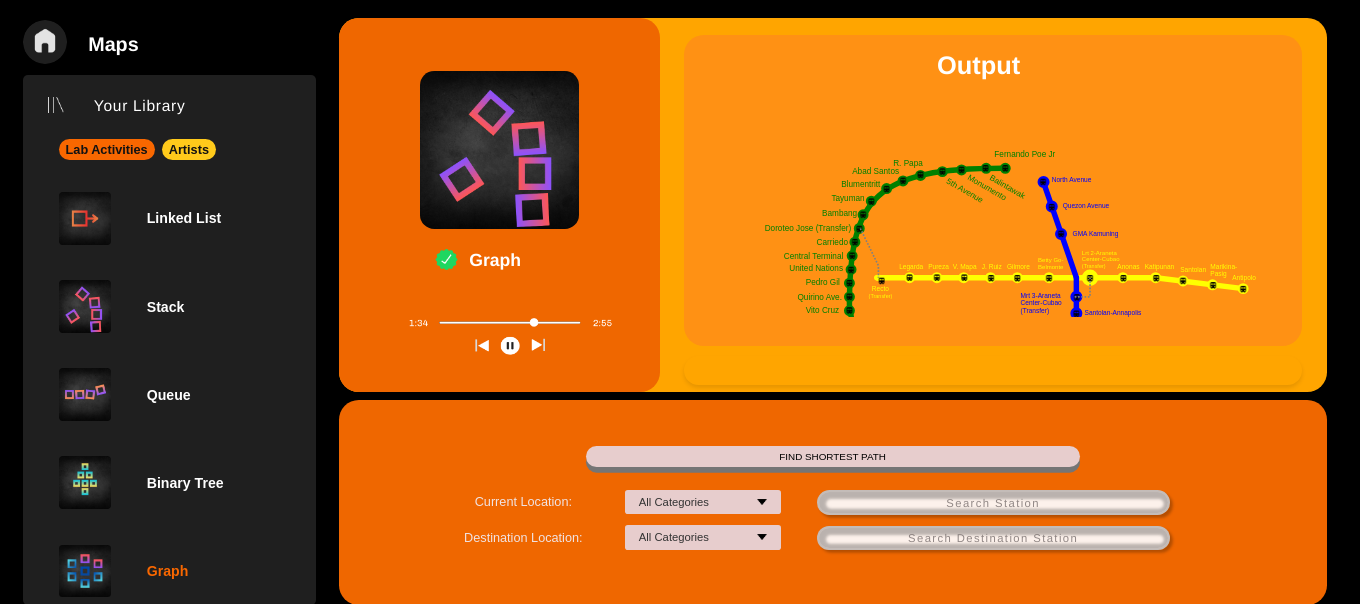
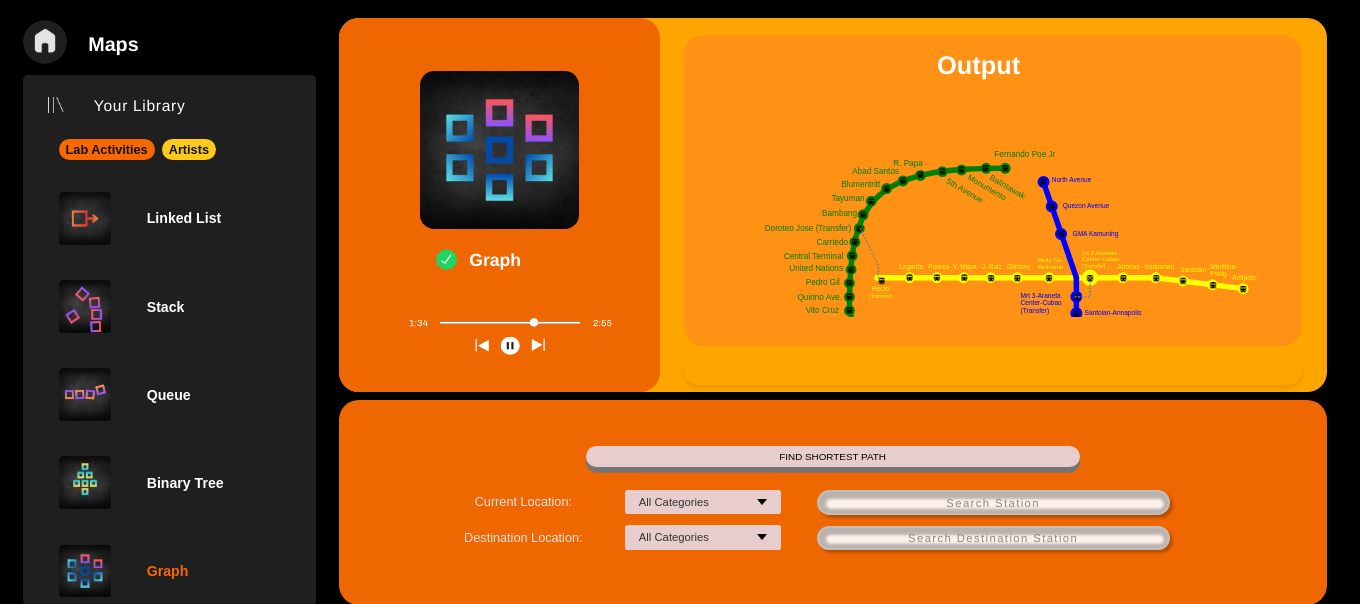
Before and after one commit to Stobeeney/CODETUNES_GROUP_3, a Python web app: template templates/graph.html in a window 1360 px wide. Shown: the top 604 px of the page. Run offline with Jinja, Linux system fonts and the light colour scheme; the template is opened without the code that fills it, so the values that code supplies are empty.

Commit message:
Add files via upload

```diff
--- a/templates/graph.html
+++ b/templates/graph.html
@@ -64,14 +64,14 @@
     </div>
     <div class="message-container">
       {% if message %}
-      <p>{{ message | safe }}</p>
+      <p>{{ message | safe }} </p>
       {% endif %}
     </div>
   </div>
 
   <!-- Other Sections (Cover, Buttons, etc.) -->
   <div class="background-cover">
-    <img class="image-cover" src="/static/images/stack cover.png" alt="Cover" />
+    <img class="image-cover" src="/static/images/Graph.png" alt="Cover" />
     <img class="image-badge" src="/static/images/verified badge.png" alt="Badge" />
     <div class="artist-name">Graph</div>
     <img class="image-cover-player" src="/static/images/cover player.png" alt="Cover Player" />
```
